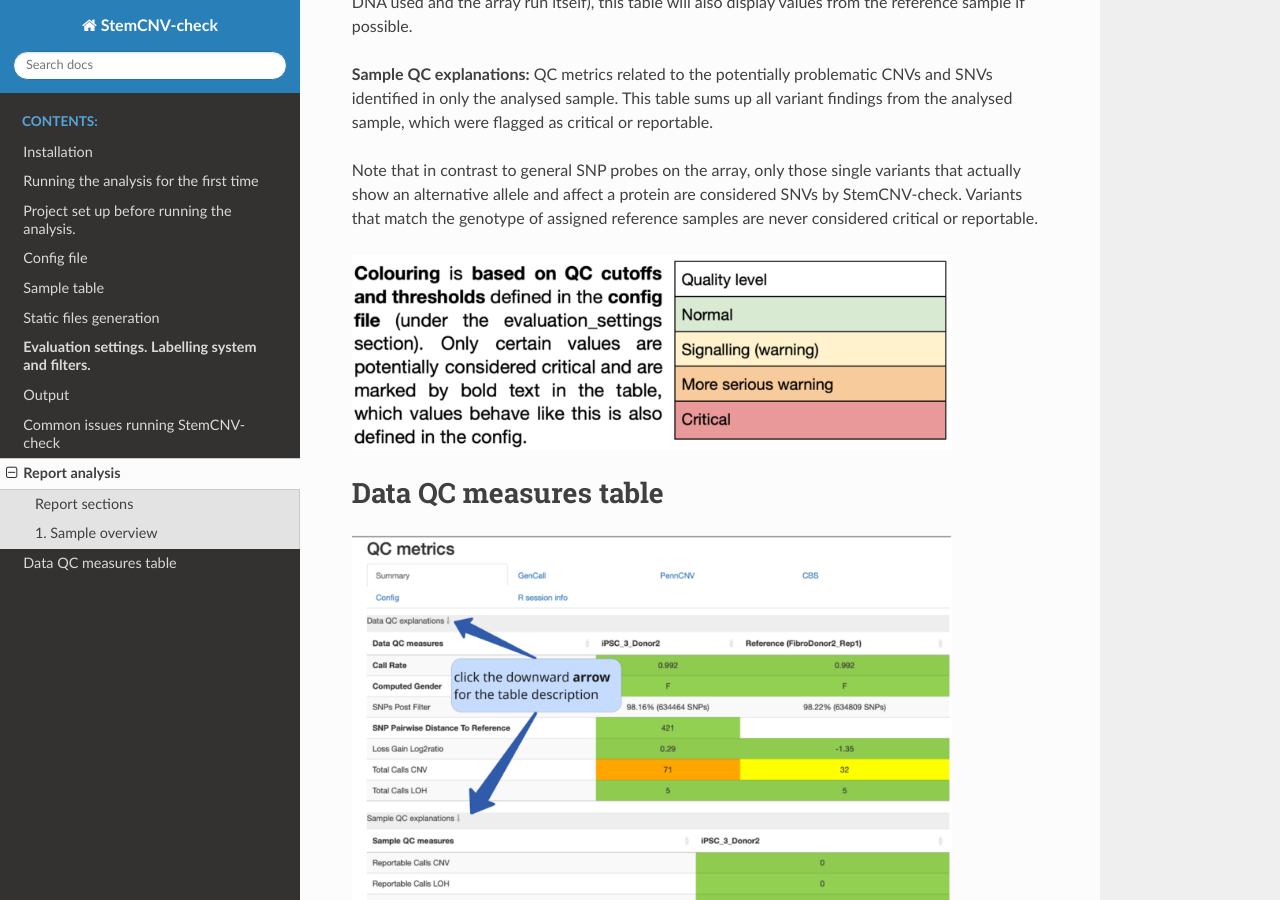
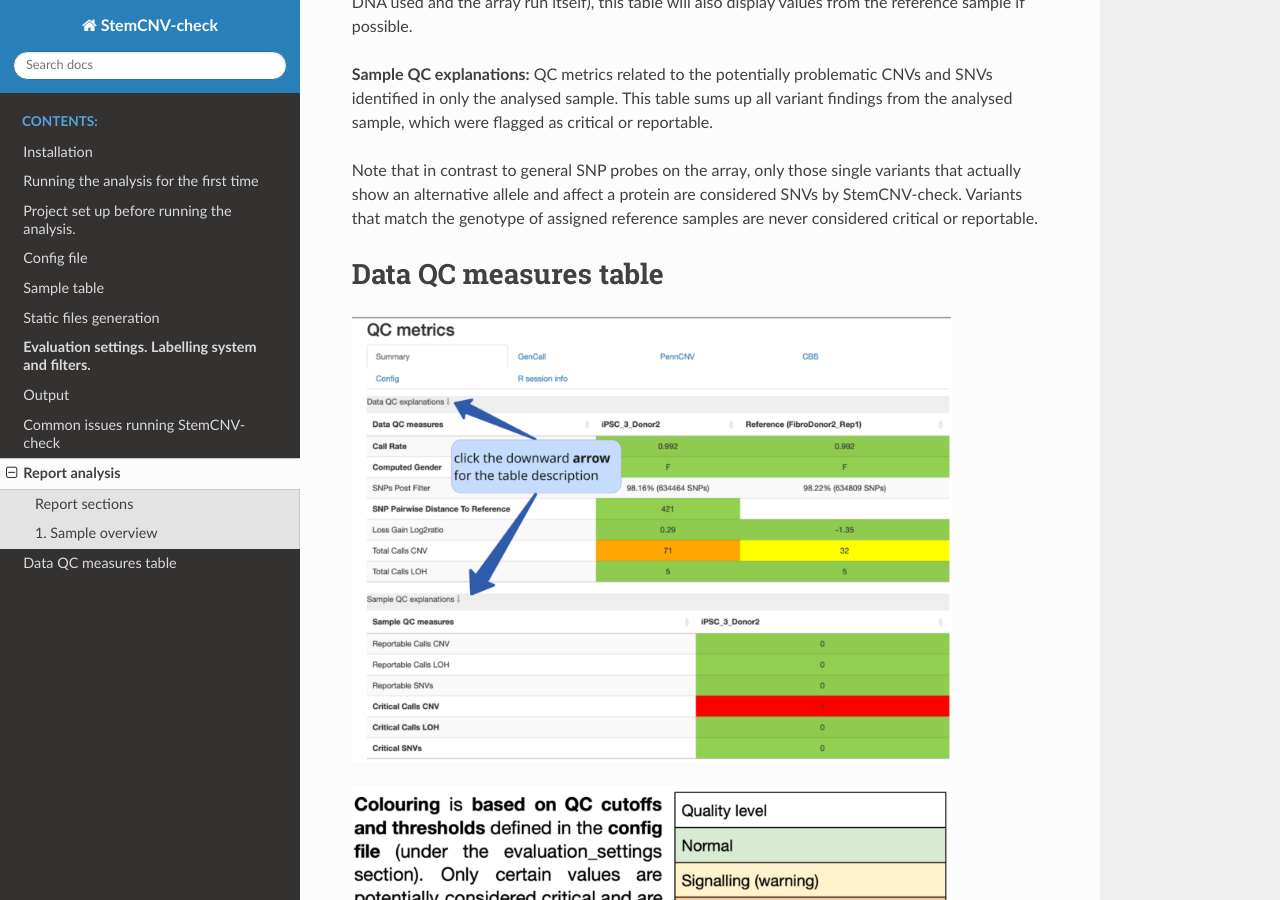
Before and after one commit to bihealth/StemCNV-check, a Sphinx documentation site: the page built from docs/source/report_analysis.rst, in a window 1280 px wide and 900 px high, scrolled down 1385 px. Built offline with Sphinx 7.4.7 and the Read the Docs theme 3.1.0, drawn with Linux system fonts in a browser that asks for light colours.

Commit message:
Update report_analysis.rst

```diff
--- a/docs/source/report_analysis.rst
+++ b/docs/source/report_analysis.rst
@@ -49,14 +49,16 @@ The sample table with all samples specifies the sample id and the reference for
 
 Note that in contrast to general SNP probes on the array, only those single variants that actually show an alternative allele and affect a protein are considered SNVs by StemCNV-check. Variants that match the genotype of assigned reference samples are never considered critical or reportable.
 
-.. image:: coloring.png
-   :width: 600
+
 
 
 Data QC measures table
 ===========================
 
 .. image:: qc_metrics.png
+   :width: 600
+
+.. image:: coloring.png
    :width: 600
 
 **Threshold measures set in the config file (can be changed by user):**
```
